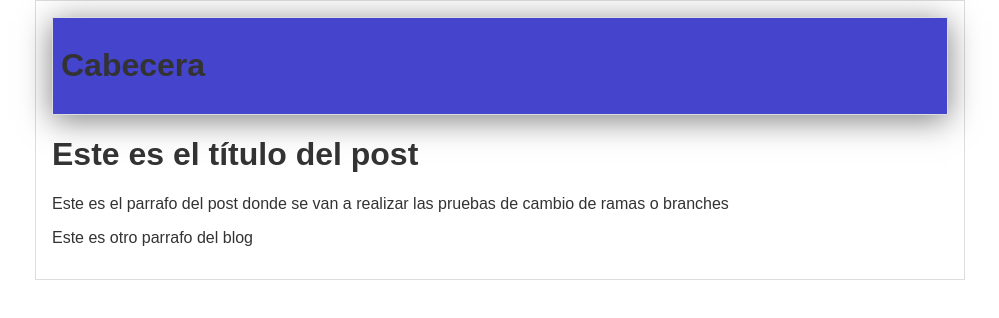
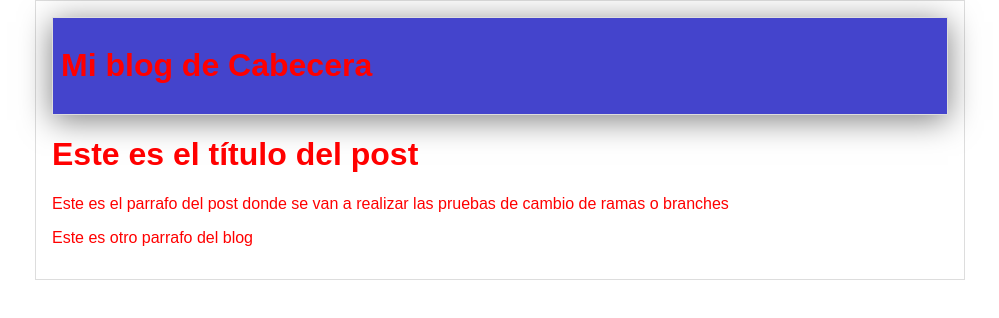
Before and after one commit to SantiagoRMV/Blogpost, a plain HTML site: page index.html in a window 1280 px wide. Shown: the whole page, without its empty margins (140-1139 px from the left). Drawn offline with Linux system fonts and the light colour scheme.

Commit message:
cambio texto y color

```diff
--- a/estilos.css
+++ b/estilos.css
@@ -1,6 +1,6 @@
 body {
     text-align: left;
-    color: #333;
+    color: rgb(255, 0, 0);
     font-family: Arial, Helvetica, sans-serif;
     font-size: 16px;
     margin: 0;
--- a/index.html
+++ b/index.html
@@ -10,7 +10,7 @@
     <div id="container">
         <div id="cabecera">
             <h1>
-                Cabecera
+                Mi blog de Cabecera
             </h1>
         </div>
         <div class="post">
```
